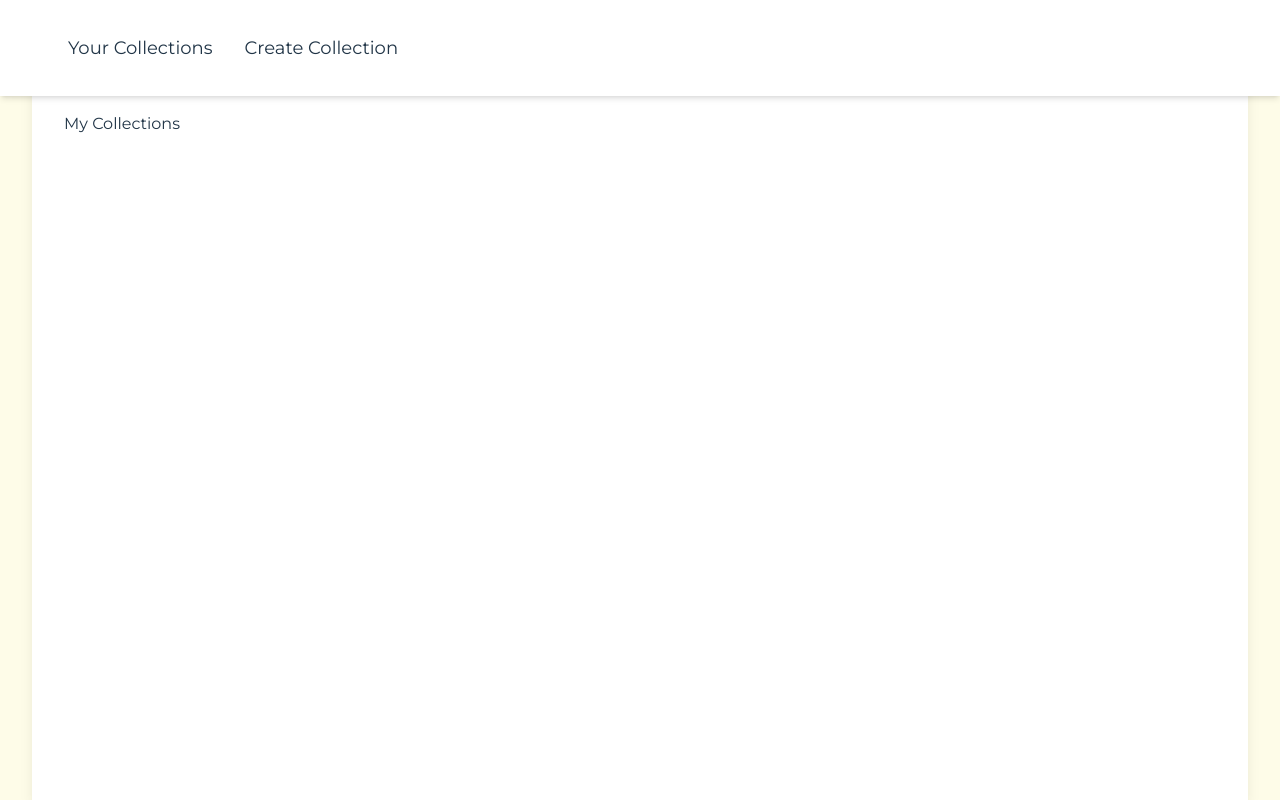
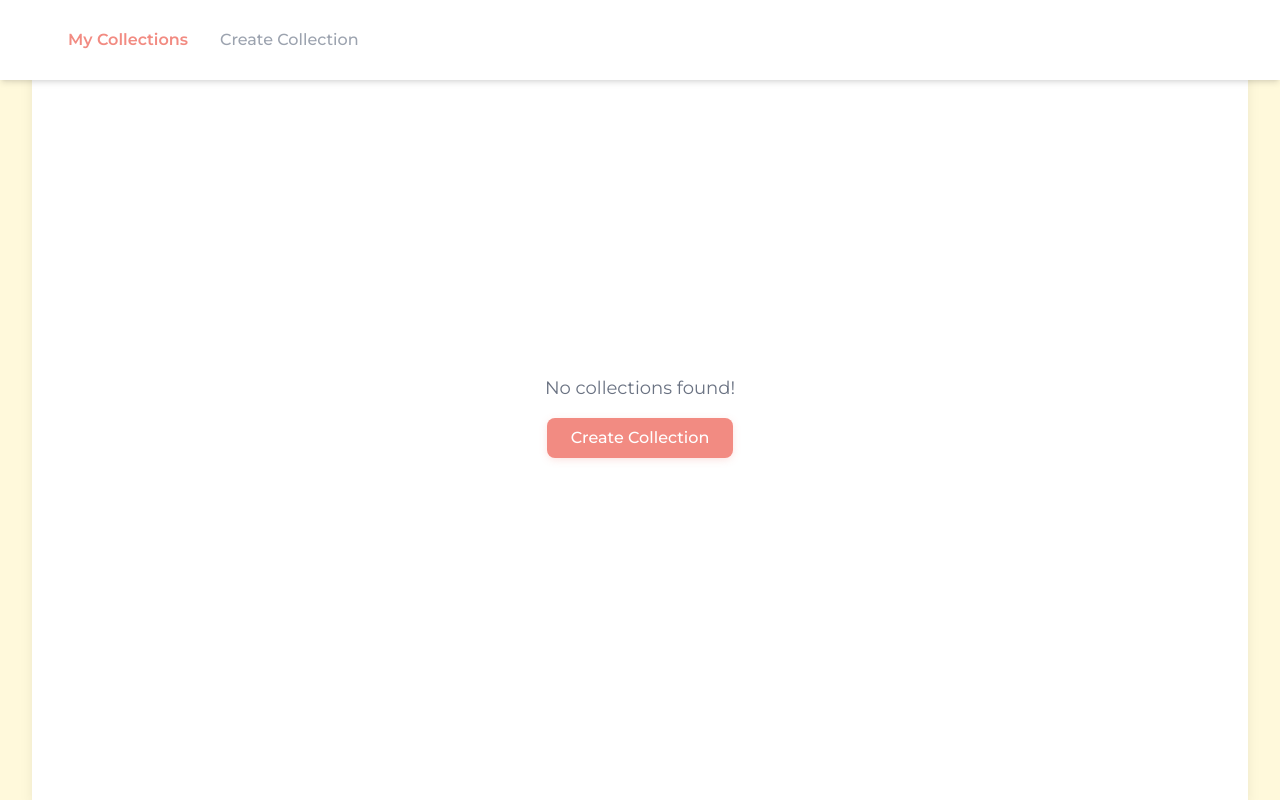
Before and after one commit to wagyobeef/pokenest, a React (Vite) app in the folder frontend/: page /collections in a window 1280 px wide. Built offline with nearby package versions, Linux system fonts and the light colour scheme.

Commit message:
update button

```diff
--- a/frontend/src/MyCollectionsPage/MyCollectionsPage.tsx
+++ b/frontend/src/MyCollectionsPage/MyCollectionsPage.tsx
@@ -1,9 +1,26 @@
 import MainPage from "../components/MainPage";
+import { useState } from "react";
+import Button from "../components/Button";
+import { useNavigate } from "react-router-dom";
 
 const MyCollectionsPage = () => {
+  const [collections, setCollections] = useState<object[]>([]);
+  const navigate = useNavigate();
+
   return (
     <MainPage>
-      <div>My Collections</div>
+      {collections.length > 0 ? (
+        <div></div>
+      ) : (
+        <div className="flex items-center justify-center h-[calc(100vh-12rem)]">
+          <div className="flex flex-col items-center justify-center">
+            <p className="text-gray-500 text-lg mb-4">No collections found!</p>
+            <Button onClick={() => navigate("/create-collection")}>
+              Create Collection
+            </Button>
+          </div>
+        </div>
+      )}
     </MainPage>
   );
 };
--- /dev/null
+++ b/frontend/src/components/Button.tsx
@@ -0,0 +1,40 @@
+import { ButtonHTMLAttributes } from "react";
+
+interface ButtonProps extends ButtonHTMLAttributes<HTMLButtonElement> {
+  variant?: "primary" | "secondary";
+  size?: "small" | "medium" | "large";
+}
+
+const Button = ({
+  children,
+  variant = "primary",
+  size = "medium",
+  className = "",
+  ...props
+}: ButtonProps) => {
+  const baseStyles = "font-medium transition-all duration-200 rounded-lg";
+
+  const sizeStyles = {
+    small: "px-4 py-1.5 text-sm",
+    medium: "px-6 py-2 text-base",
+    large: "px-8 py-3 text-lg",
+  };
+
+  const variantStyles = {
+    primary:
+      "bg-[#F28B82] text-white shadow-[0_2px_8px_-1px_rgba(242,139,130,0.3)] hover:transform hover:-translate-y-1",
+    secondary:
+      "bg-white text-gray-900 border border-gray-200 hover:border-gray-300 shadow-[0_2px_8px_-1px_rgba(0,0,0,0.1)]",
+  };
+
+  return (
+    <button
+      className={`${baseStyles} ${sizeStyles[size]} ${variantStyles[variant]} ${className}`}
+      {...props}
+    >
+      {children}
+    </button>
+  );
+};
+
+export default Button;
--- a/frontend/src/components/MainPage.tsx
+++ b/frontend/src/components/MainPage.tsx
@@ -1,5 +1,5 @@
 import { ReactNode } from "react";
-import { Link } from "react-router-dom";
+import { NavLink as RouterNavLink } from "react-router-dom";
 import Page from "./Page";
 import TopBar from "./TopBar";
 
@@ -9,12 +9,17 @@ interface MainPageProps {
 
 const NavLink = ({ to, title }: { to: string; title: string }) => {
   return (
-    <Link
+    <RouterNavLink
       to={to}
-      className="nav-link text-lg text-gray-500 transition-colors me-8 no-underline"
+      end
+      className={({ isActive }) =>
+        `nav-link text-base transition-colors me-8 no-underline ${
+          isActive ? "active" : ""
+        }`
+      }
     >
       {title}
-    </Link>
+    </RouterNavLink>
   );
 };
 
@@ -24,7 +29,7 @@ const MainPage = ({ children }: MainPageProps) => {
       <TopBar
         left={
           <nav>
-            <NavLink to="/collections" title="Your Collections" />
+            <NavLink to="/collections" title="My Collections" />
             <NavLink to="/create-collection" title="Create Collection" />
           </nav>
         }
--- a/frontend/src/components/Page.tsx
+++ b/frontend/src/components/Page.tsx
@@ -6,7 +6,10 @@ interface PageProps {
 
 const Page = ({ children }: PageProps) => {
   return (
-    <div className="flex justify-center w-screen min-h-screen bg-yellow-50">
+    <div
+      className="flex justify-center w-screen min-h-screen"
+      style={{ backgroundColor: "#FFF9DB" }}
+    >
       <div className="mx-8 w-full max-w-[1600px] p-8 bg-white shadow-lg pt-28">
         {children}
       </div>
--- a/frontend/src/components/TopBar.tsx
+++ b/frontend/src/components/TopBar.tsx
@@ -8,7 +8,7 @@ interface TopBarProps {
 
 const TopBar = ({ left, middle, right }: TopBarProps) => {
   return (
-    <div className="fixed top-0 left-0 right-0 h-24 bg-white shadow-md z-10">
+    <div className="fixed top-0 left-0 right-0 h-20 bg-white shadow-md z-10">
       <div className="mx-12 h-full px-5 flex items-center justify-between">
         <div>{left}</div>
         <div className="absolute left-1/2 -translate-x-1/2 text-center">
--- a/frontend/src/index.css
+++ b/frontend/src/index.css
@@ -18,13 +18,25 @@
 
 /* Reset default link styles */
 a {
-  color: inherit;
   text-decoration: none;
 }
 
 /* Specific styles for navigation links */
+.nav-link {
+  color: #9ca3af;
+  font-weight: 500;
+  transition: color 0.1s ease-in-out,
+    transform 0.2s cubic-bezier(0.34, 1.56, 0.64, 1);
+  display: inline-block;
+}
+
 .nav-link:hover {
-  color: #f87171; /* Tailwind's red-300 equivalent - more pastel */
+  transform: translateY(-2px);
+}
+
+.nav-link.active {
+  color: #f28b82;
+  font-weight: 600;
 }
 
 body {
@@ -38,31 +50,9 @@ h1 {
   line-height: 1.1;
 }
 
-button {
-  border-radius: 8px;
-  border: 1px solid transparent;
-  padding: 0.6em 1.2em;
-  font-size: 1em;
-  font-weight: 500;
-  font-family: inherit;
-  background-color: #1a1a1a;
-  cursor: pointer;
-  transition: border-color 0.25s;
-}
-button:focus,
-button:focus-visible {
-  outline: 4px auto -webkit-focus-ring-color;
-}
-
 @media (prefers-color-scheme: light) {
   :root {
     color: #213547;
     background-color: #ffffff;
   }
-  a:hover {
-    color: #747bff;
-  }
-  button {
-    background-color: #f9f9f9;
-  }
 }
```
